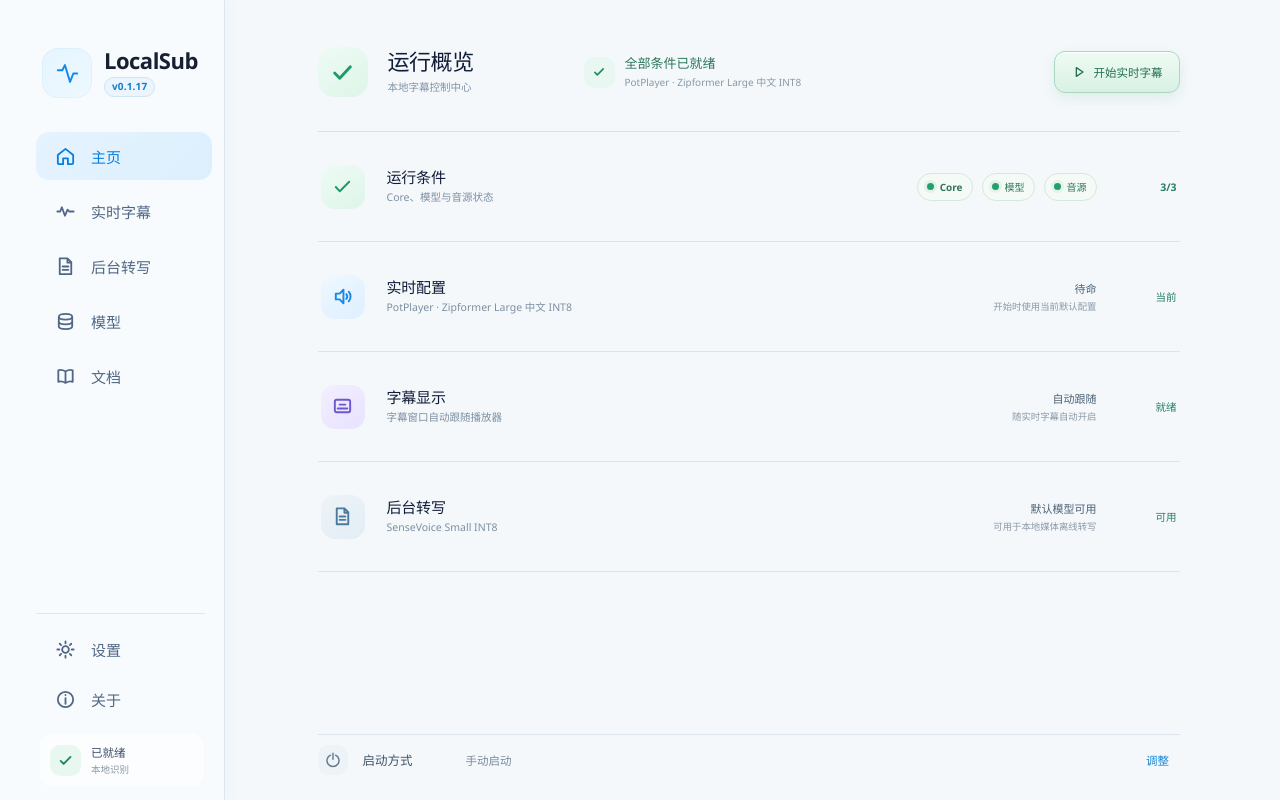
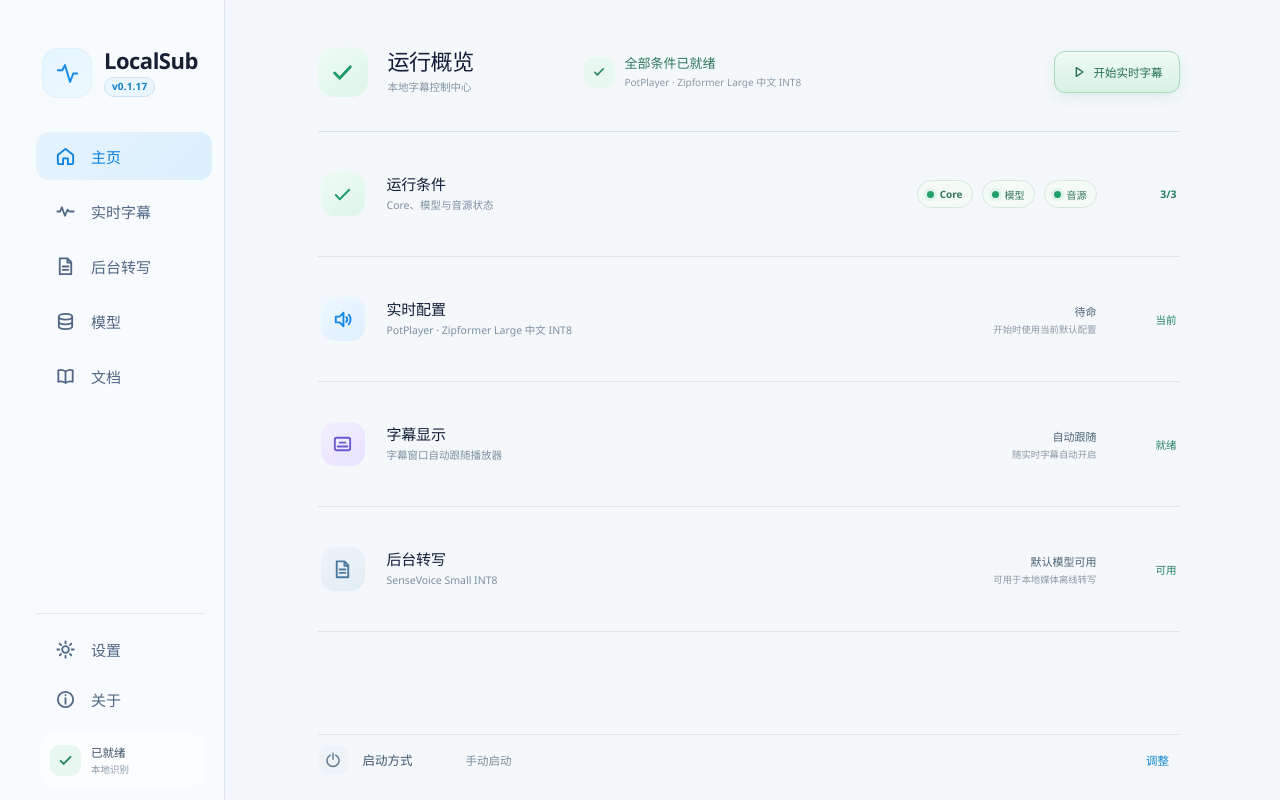
Before and after one commit to FenLynn/gpt-pub, a Vue app in the folder projects/1-桌面软件/105-LocalSub/src/LocalSub/WebUi/: page / in a window 1280 px wide. Built offline with nearby package versions, Linux system fonts and the light colour scheme.

Commit message:
P105: rebalance v0.1.17 home spacing

```diff
--- a/projects/1-桌面软件/105-LocalSub/src/LocalSub/WebUi/src/style.css
+++ b/projects/1-桌面软件/105-LocalSub/src/LocalSub/WebUi/src/style.css
@@ -1928,8 +1928,8 @@ html,body,#app,
 }
 .home-control-copy small{font-size:10.5px}
 .home-status-list{
-  flex:0 1 440px;
-  min-height:352px;
+  flex:0 1 500px;
+  min-height:400px;
   grid-template-rows:repeat(4,minmax(88px,1fr));
   align-content:stretch;
 }
@@ -1994,8 +1994,8 @@ html,body,#app,
     font-size:10px;
   }
   .home-status-list{
-    flex:0 1 392px;
-    min-height:320px;
+    flex:0 1 430px;
+    min-height:344px;
     grid-template-rows:repeat(4,minmax(80px,1fr));
   }
   .home-control-row{
```
